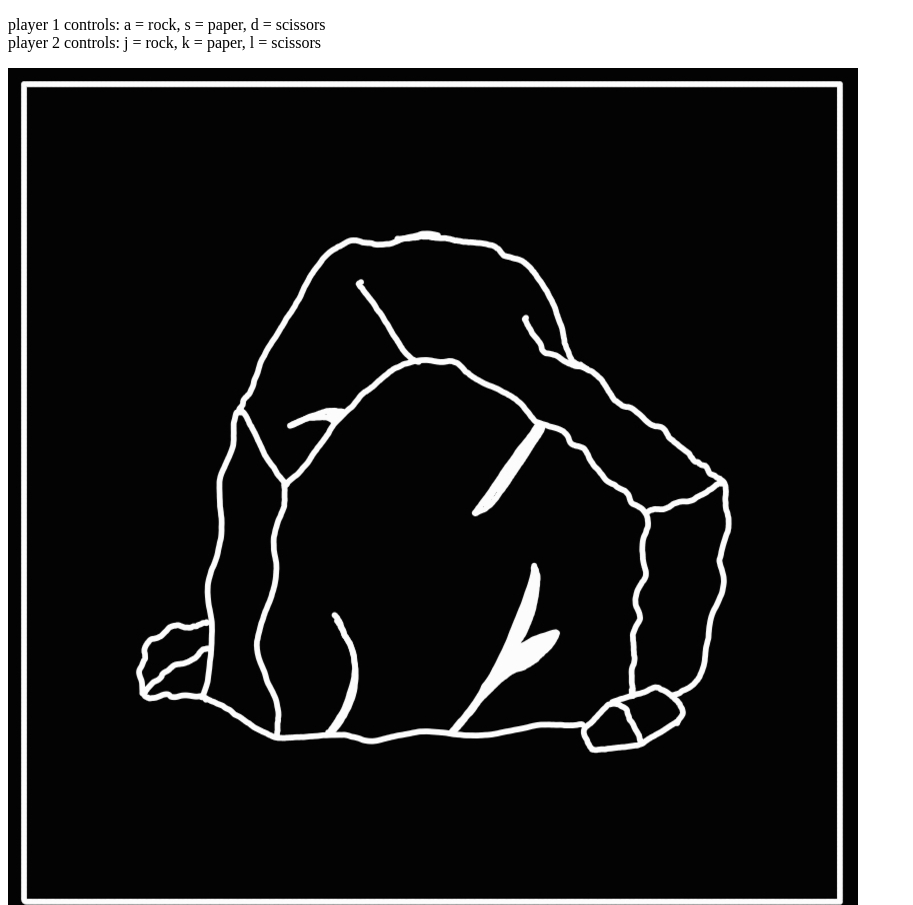
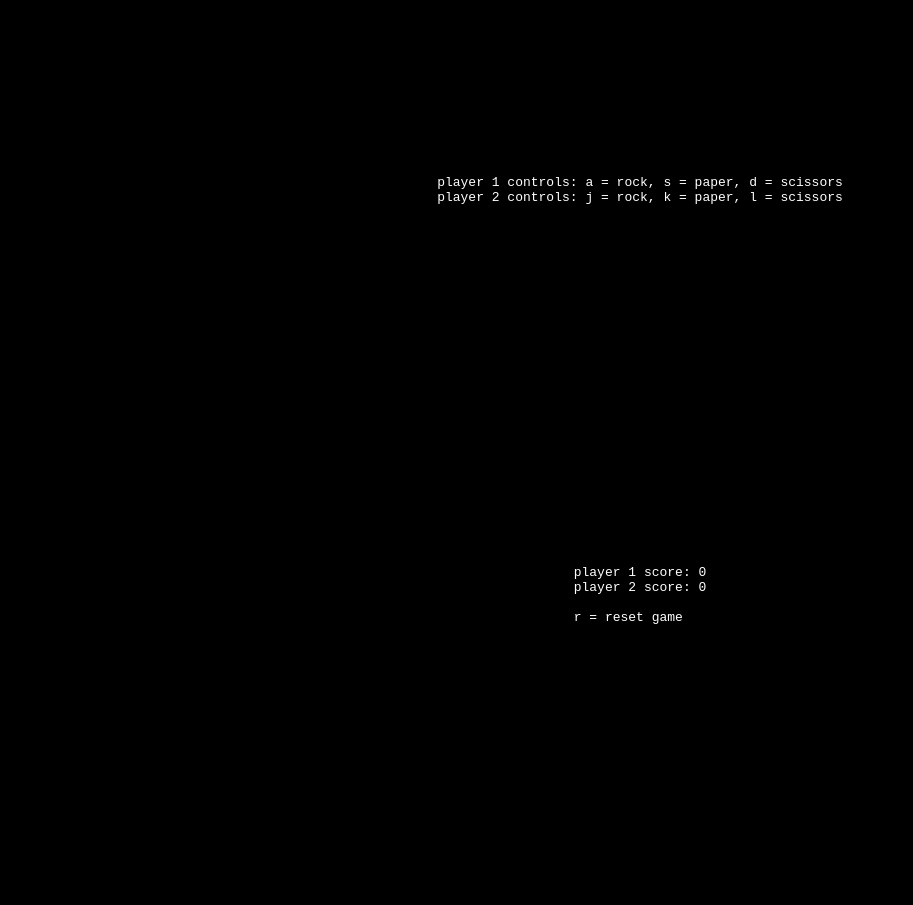
Before and after one commit to abelhabte/rock-paper-scissors, a plain HTML site: page index.html in a window 1280 px wide. Shown: the top 905 px of the page, without its empty margins (0-913 px from the left). After the commit the page ends 800 px from the top, so only its background shows below. Drawn offline with Linux system fonts and the light colour scheme.

Commit message:
Update index.html

```diff
--- a/index.html
+++ b/index.html
@@ -1,8 +1,8 @@
 <!DOCTYPE html>
 <html lang = "en">
 <meta charset = "UTF-8">
-<link rel = "stylesheet" type = "text/css" href = "rock-paper-scissors.css">
-<script type = "text/javascript" src = "rock-paper-scissors.js"></script>
+<link rel = "stylesheet" type = "text/css" href = "style.css">
+<script type = "text/javascript" src = "app.js"></script>
     <head>
         <title>Rock Paper Scissors</title>
     </head>
```
